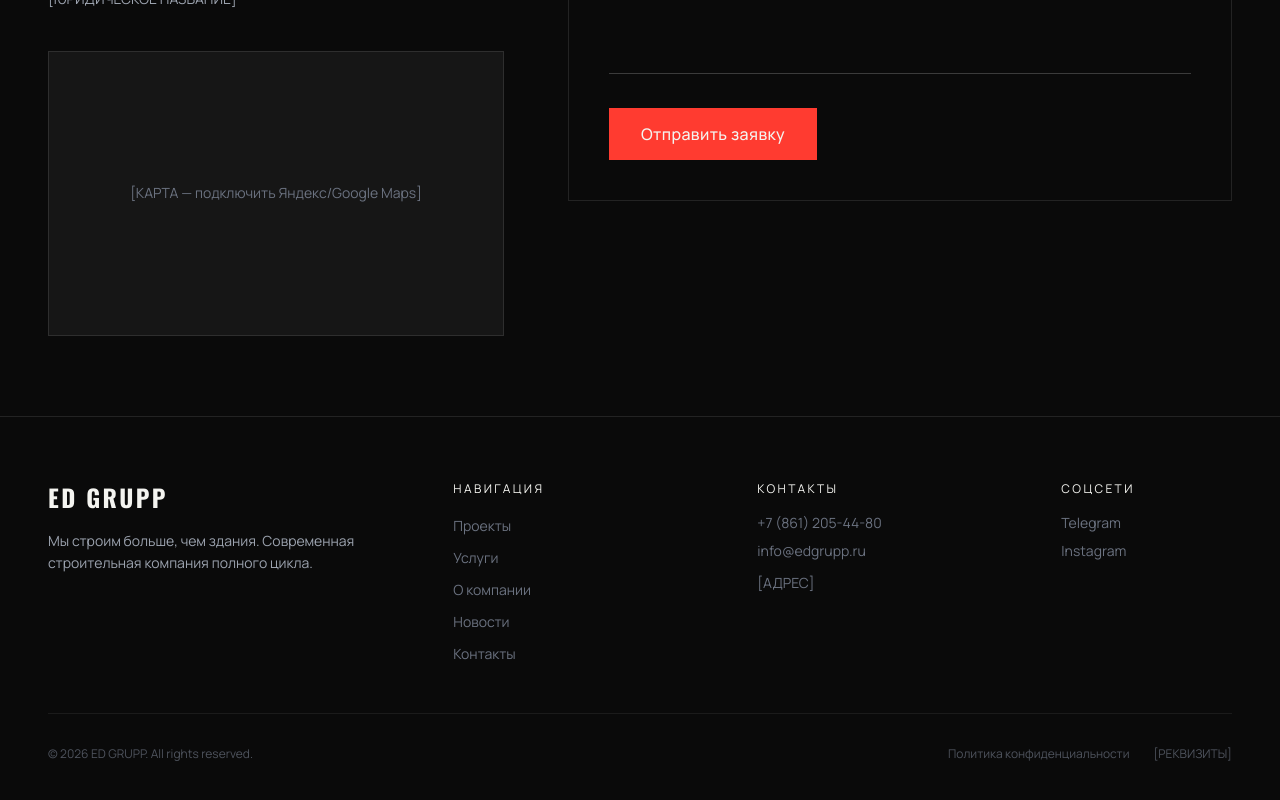
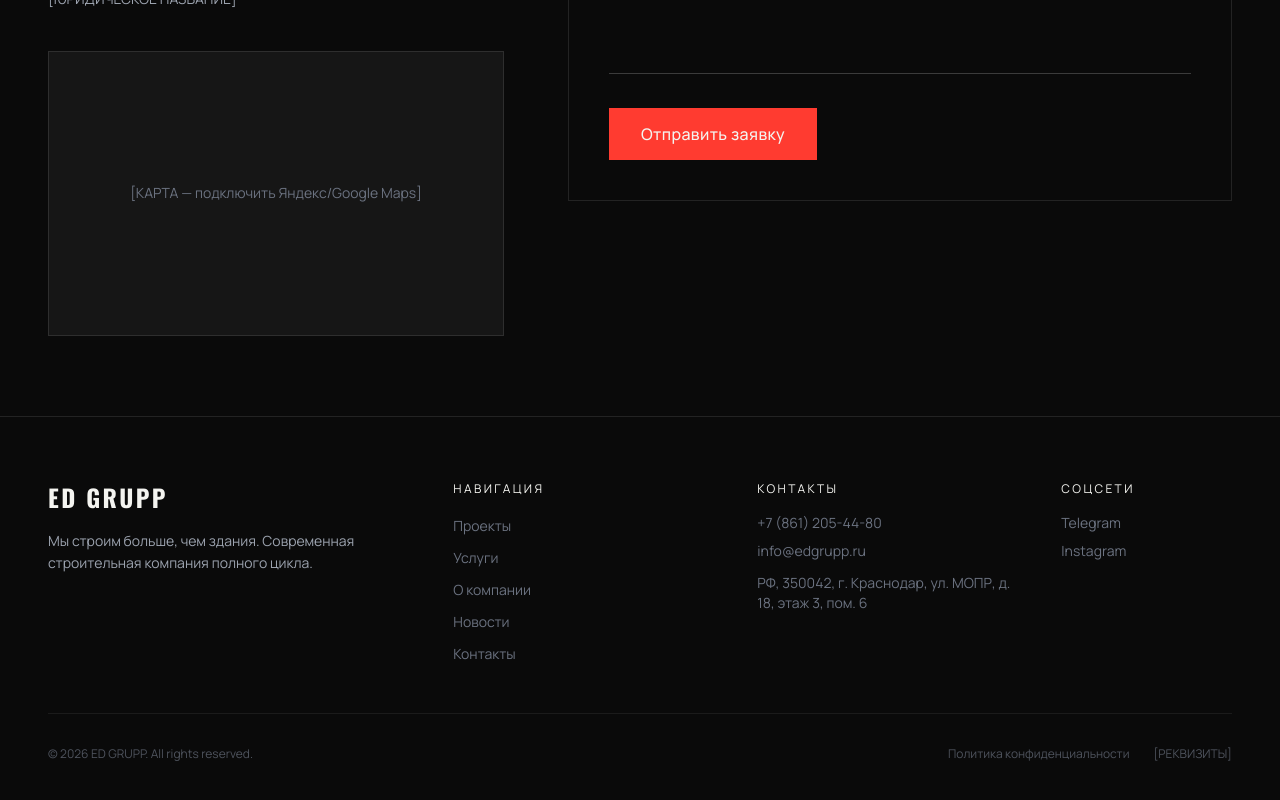
Before and after one commit to Pugmeister/ed-grupp, a React (Vite) app: page /contacts in a window 1280 px wide. Shown: the part 614-1414 px from the top of the page. Built offline with nearby package versions, Linux system fonts and the light colour scheme.

Commit message:
Добавлен адрес

```diff
--- a/src/components/Footer/Footer.jsx
+++ b/src/components/Footer/Footer.jsx
@@ -63,7 +63,7 @@ export default function Footer() {
                   info@edgrupp.ru
                 </a>
               </li>
-              <li className="text-gray-500 pt-1">[АДРЕС]</li>
+              <li className="text-gray-500 pt-1">РФ, 350042, г. Краснодар, ул. МОПР, д. 18, этаж 3, пом. 6</li>
             </ul>
           </div>
 
```
